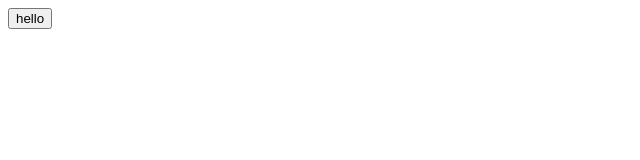
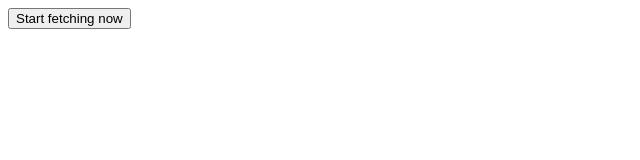
Before and after one commit to Legends/prefetch-preload-test, a website built with webpack: page template.html in a window 1280 px wide. Shown: the whole page, without its empty margins (0-640 px from the left). Built offline with nearby package versions, Linux system fonts and the light colour scheme.

Commit message:
html
dfas

```diff
--- a/template.html
+++ b/template.html
@@ -5,6 +5,6 @@
 
   </head>
   <body>
-    <button id="btn">hello</button>
+    <button id="btn">Start fetching now</button>
   </body>
 </html>
```
